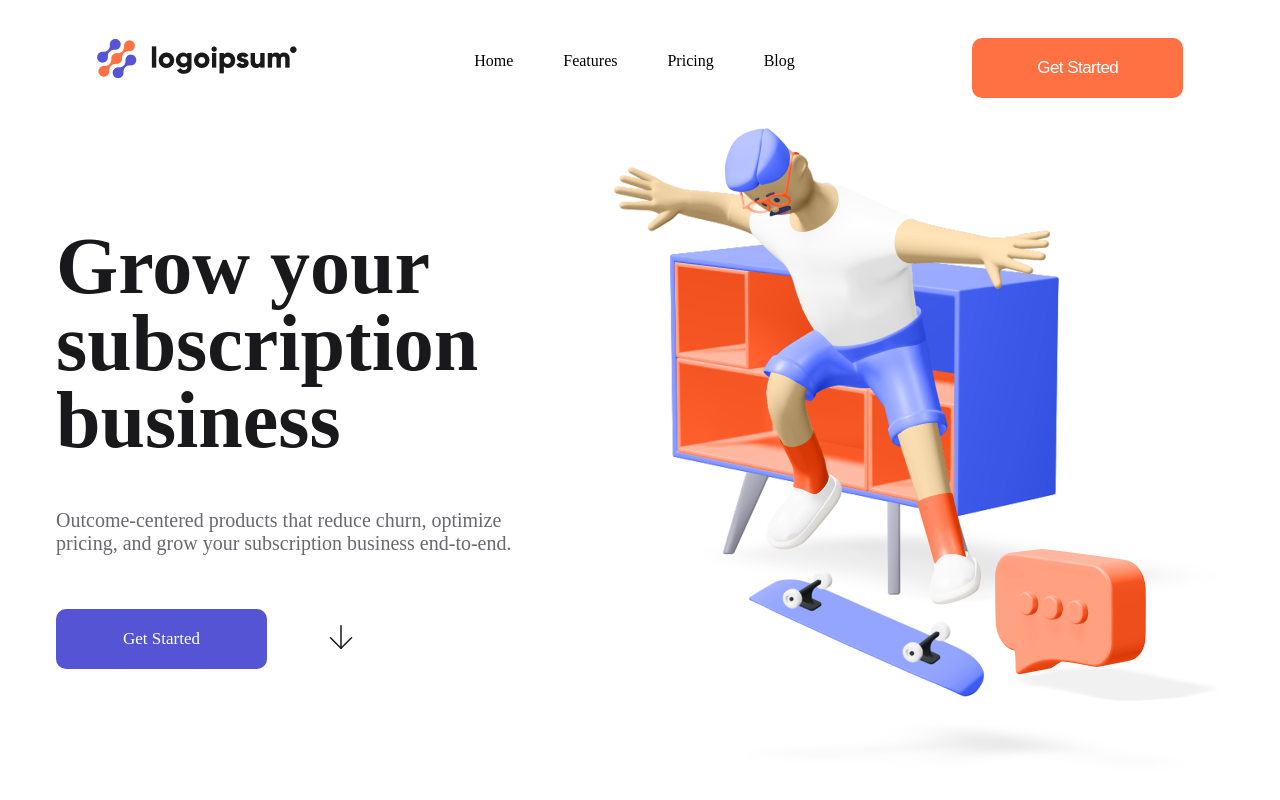
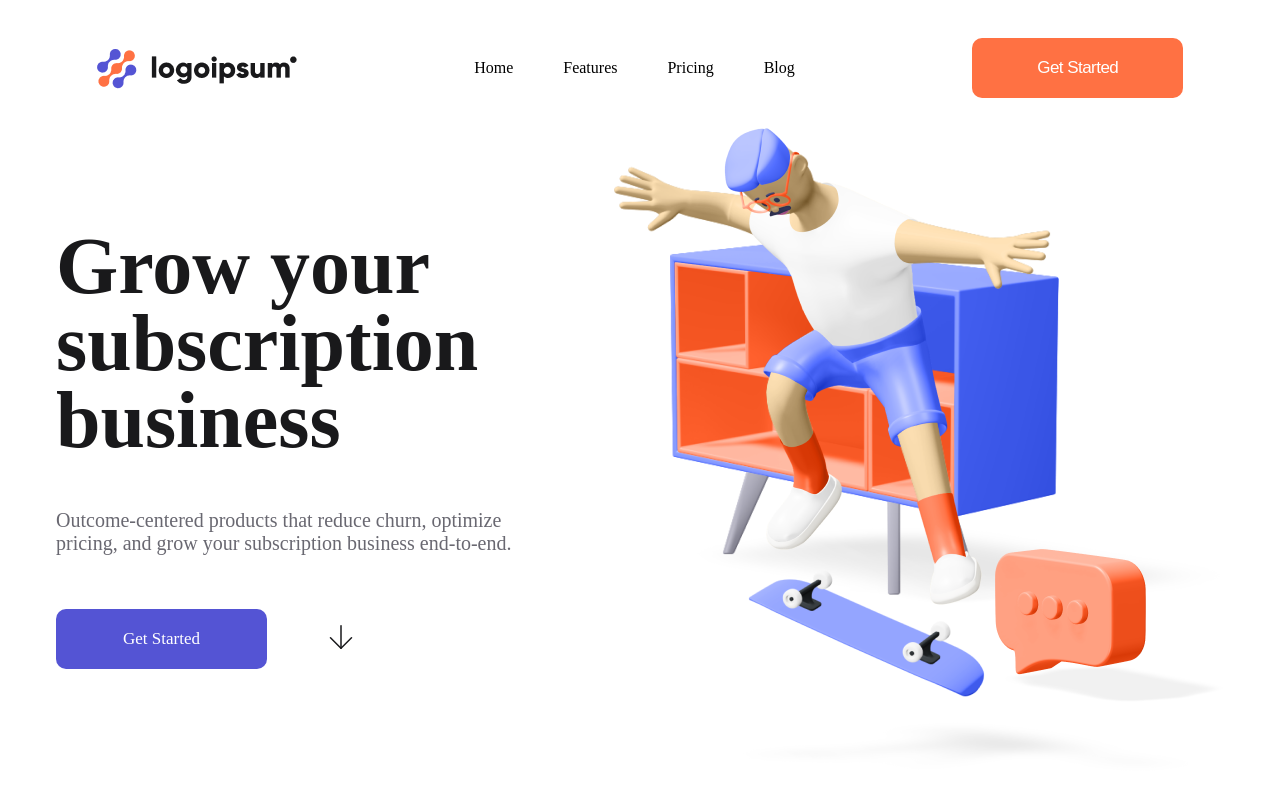
Before and after one commit to Neket27/WSfrontend, a plain HTML site: page index.html in a window 1280 px wide. Shown: the top 800 px of the page. Drawn offline with Linux system fonts and the light colour scheme.

Commit message:
changed header

```diff
--- a/styles/header.css
+++ b/styles/header.css
@@ -6,6 +6,7 @@
 .header {
     display: flex;
     justify-content: space-around;
+    align-items: center;
 }
 
 .header__logo {
@@ -15,6 +16,7 @@
 
 .header__menu {
     display: flex;
+    align-items: center;
     gap: 50px;
 }
 
@@ -37,7 +39,6 @@
 
 .menu__item {
     list-style-type: none;
-    margin-top: 14px;
 }
 
 .header__button {
```
